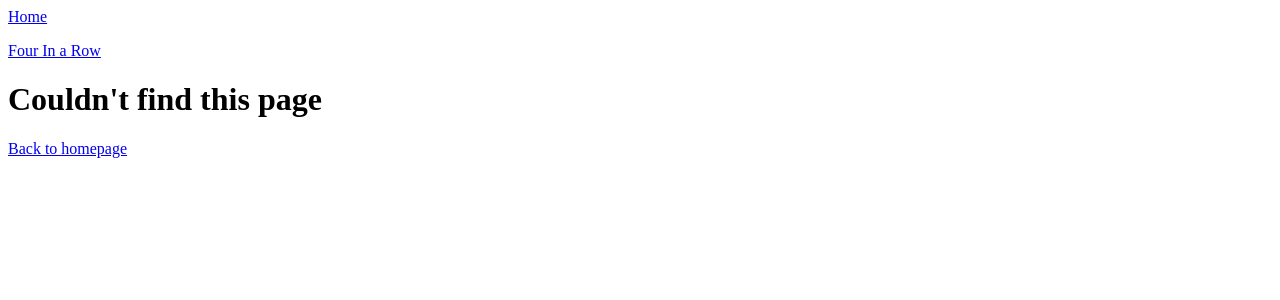
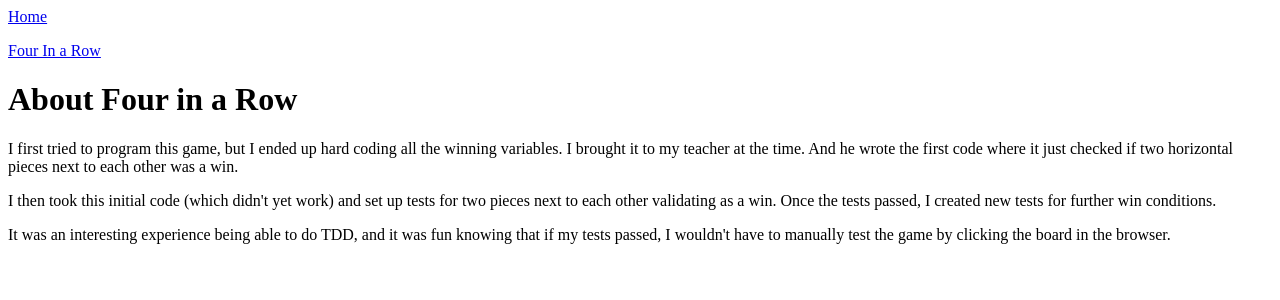
Before and after one commit to taffolds/personalWebsite, a React (Vite) app: page /aboutFourInARow in a window 1280 px wide. Shown: the top 300 px of the page. Built offline with nearby package versions, Linux system fonts and the light colour scheme.

Commit message:
Made an extra page about four in a row so I have something to stick in the banner when I code for that

```diff
--- /dev/null
+++ b/src/components/aboutFourInARow.tsx
@@ -0,0 +1,27 @@
+import React from "react";
+import { Banner } from "./banner.js";
+
+export function AboutFourInARow() {
+  return (
+    <>
+      <Banner />
+      <h1>About Four in a Row</h1>
+      <p>
+        I first tried to program this game, but I ended up hard coding all the
+        winning variables. I brought it to my teacher at the time. And he wrote
+        the first code where it just checked if two horizontal pieces next to
+        each other was a win.
+      </p>
+      <p>
+        I then took this initial code (which didn't yet work) and set up tests
+        for two pieces next to each other validating as a win. Once the tests
+        passed, I created new tests for further win conditions.
+      </p>
+      <p>
+        It was an interesting experience being able to do TDD, and it was fun
+        knowing that if my tests passed, I wouldn't have to manually test the
+        game by clicking the board in the browser.
+      </p>
+    </>
+  );
+}
--- a/src/main.tsx
+++ b/src/main.tsx
@@ -3,12 +3,14 @@ import { BrowserRouter, Route, Routes } from "react-router-dom";
 import { FrontPage } from "./components/frontPage.js";
 import { NotFoundPage } from "./components/notFoundPage.js";
 import { FourInARow } from "./components/fourInARow.js";
+import { AboutFourInARow } from "./components/aboutFourInARow.js";
 
 function Application() {
   return (
     <Routes>
       <Route path={"/"} element={<FrontPage />} />
       <Route path={"/fourInARow"} element={<FourInARow />} />
+      <Route path={"/aboutFourInARow"} element={<AboutFourInARow />} />
       <Route path={"*"} element={<NotFoundPage />} />
     </Routes>
   );
```
